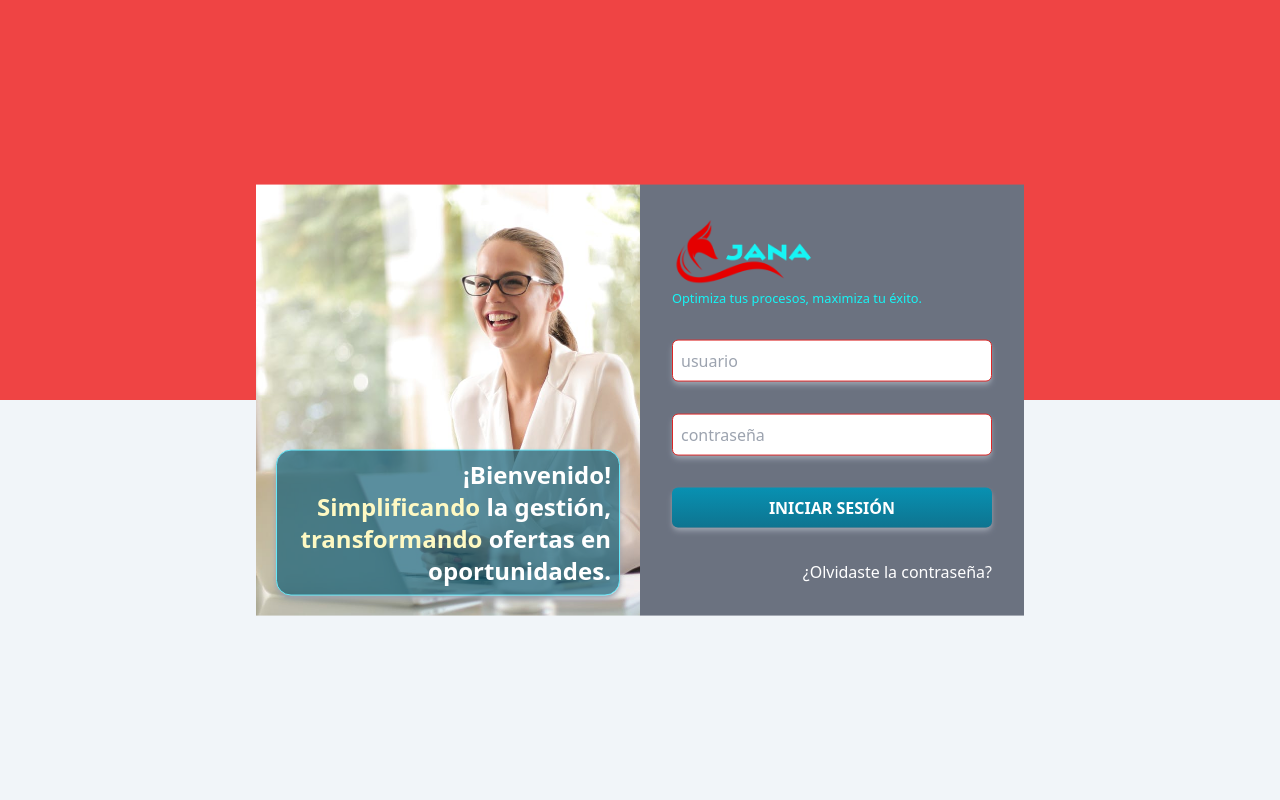
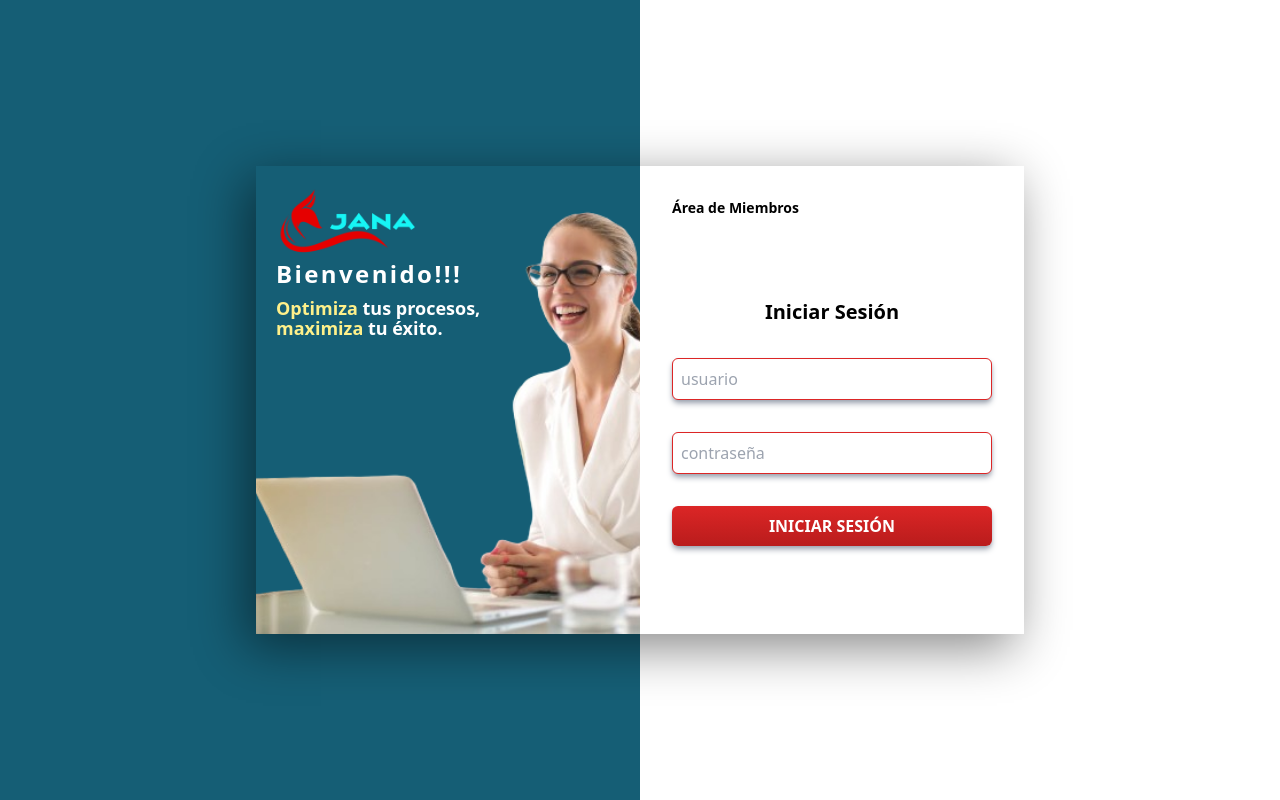
Before and after one commit to afmarquinho/Client-Jana-Management, a React (Vite) app: page / in a window 1280 px wide. Built offline with nearby package versions, Linux system fonts and the light colour scheme.

Commit message:
Se hacen modificaciones al la ui de front: login page, logo y header

```diff
--- a/src/components/Header.tsx
+++ b/src/components/Header.tsx
@@ -1,11 +1,11 @@
-import Logo from "./Logo";
+import Logo2 from "./Logo2";
 
 const Header = () => {
   return (
     <>
-      <div className="bg-customBgGray pb-5 ">
+      <div className="bg-cyan-800 py-2">
         <div className="w-11/12 max-w-[1100px] mx-auto flex flex-col sm:flex-row justify-between items-center gap-2">
-          <Logo />
+          <Logo2 />
           <div className="text-xs flex flex-col sm:flex-row gap-2 sm:gap-8 items-center">
             <span className="text-white ">Bienvenido: John Doe </span>
             <button
--- a/src/components/LoginForm.tsx
+++ b/src/components/LoginForm.tsx
@@ -1,5 +1,4 @@
 import { useNavigate } from "react-router-dom";
-import Logo from "./Logo";
 
 const LoginForm = () => {
   const navigate = useNavigate();
@@ -9,8 +8,12 @@ const LoginForm = () => {
   };
 
   return (
-    <form action="" className="w-full sm:w-1/2 p-8 bg-gray-500 space-y-8">
-      <Logo />
+    <form action="" className="w-full sm:w-1/2 p-8 bg-white space-y-8">
+      <div className="space-y-6 sm:space-y-20">
+        <h2 className="font-semibold text-left text-xs sm:text-sm">Área de Miembros</h2>
+        <h2 className="font-bold text-center text-xl sm:hidden">Bienvenido</h2>
+        <h2 className="text-center font-semibold sm:font-bold sm:text-xl">Iniciar Sesión</h2>
+      </div>
       <input
         type="text"
         className="w-full border border-red-600 rounded-md shadow-gray-400 shadow-md outline-none p-2"
@@ -23,7 +26,7 @@ const LoginForm = () => {
       />
       <input
         type="submit"
-        className="w-full p-2 bg-gradient-to-b from-cyan-600 to-cyan-700 hover:from-red-500 hover:to-red-600
+        className="w-full p-2 bg-gradient-to-b from-red-600 to-red-700 hover:from-cyan-500 hover:to-cyan-600
             rounded-md shadow-gray-400 shadow-md outline-none text-white font-bold cursor-pointer uppercase"
         value="Iniciar sesión"
         onClick={handleSubmit}
--- a/src/components/Logo.tsx
+++ b/src/components/Logo.tsx
@@ -1,8 +1,7 @@
 const Logo = () => {
   return (
     <div className="">
-      <img src="/jana2.png" alt="Logo Jana" className="w-32 sm:w-36 mr-0" />
-      <small className="text-customCyan hidden sm:block">Optimiza tus procesos, maximiza tu éxito.</small>
+      <img src="/jana2.png" alt="Logo Jana" className="w-36" />
     </div>
   );
 };
--- /dev/null
+++ b/src/components/Logo2.tsx
@@ -0,0 +1,12 @@
+const Logo2 = () => {
+  return (
+    <div className="">
+      <img src="/jana2.png" alt="Logo Jana" className="w-32" />
+      <small className="text-white hidden sm:block">
+        Optimiza tus procesos, maximiza tu éxito.
+      </small>
+    </div>
+  );
+};
+
+export default Logo2;
--- a/src/views/DashboardReportPage.tsx
+++ b/src/views/DashboardReportPage.tsx
@@ -40,8 +40,6 @@ const DashboardReportPage = () => {
         Informe de <span className="text-customRed">Visita de Obra</span>
       </h1>
       <p className="text-xs sm:text-sm">
-        <span className="font-semibold">Visualiza </span>tus informes aquí.
-        <br />
         Puedes{" "}
         <span className="font-semibold text-sm">
           crear, filtrar, buscar y revisar
--- a/src/views/IndexPage.tsx
+++ b/src/views/IndexPage.tsx
@@ -1,30 +1,34 @@
 import LoginForm from "../components/LoginForm";
+import Logo from "../components/Logo";
 
 const IndexPage = () => {
   return (
     <div className="h-screen flex justify-center items-center relative">
-      <div className="h-1/2 w-full absolute top-0 left-0 bg-red-500 "></div>
-      <div className="h-1/2 w-full absolute bottom-0 left-0"></div>
+      <div className="w-1/2 h-full absolute top-0 left-0 bg-cyan-800 "></div>
+      <div className="w-1/2 h-full absolute bottom-0 right-0 bg-white"></div>
 
       {/* central container with children */}
-      <div className="absolute top-1/2 left-1/2 transform -translate-x-1/2 -translate-y-1/2 flex w-11/12 max-w-3xl ">
+      <div className="absolute top-1/2 left-1/2 transform -translate-x-1/2 -translate-y-1/2 flex w-11/12 max-w-3xl shadow-[-10px_13px_49px_0px_rgba(0,0,0,0.48)]">
         {/* Box with the background img*/}
         <div
-          className="w-1/2 bg-cover bg-center p-5 hidden sm:flex"
+          className="w-1/2 p-5 bg-cover hidden sm:flex bg-cyan-800"
           style={{
-            backgroundImage: "url(../src/assets/background/fondo.jpg)",
+            backgroundImage: "url(../src/assets/background/fondo2.png)",
             backgroundRepeat: "no-repeat",
+            backgroundPosition: "30% 50%",
           }}
         >
-          <p
-            className="font-semibold text-2xl text-right p-2 self-end rounded-[15px]
-          bg-cyan-800 border-[1px] border-cyan-300 bg-opacity-70 text-white shadow-md shadow-gray-400"
-          >
-            ¡Bienvenido!
-            <br />
-            <span className="text-yellow-100 font-black">Simplificando</span>
-            {" "}la gestión, <span className="text-yellow-100 font-black">transformando</span>{" "}ofertas en oportunidades.
-          </p>
+          <div className="">
+            <Logo />
+            <p className="font-bold text-white text-2xl mb-2 tracking-widest">Bienvenido!!!</p>
+
+              <small className="text-white hidden sm:block font-semibold text-lg w-2/3 leading-5">
+                {" "}
+                <span className="text-yellow-200 font-bold">Optimiza</span> tus procesos,{" "}
+                <span className="text-yellow-200 font-bold">maximiza</span> tu éxito.
+              </small>
+
+          </div>
         </div>
         <LoginForm />
       </div>
```
Also changed, not shown: src/assets/background/fondo2.png (added).
